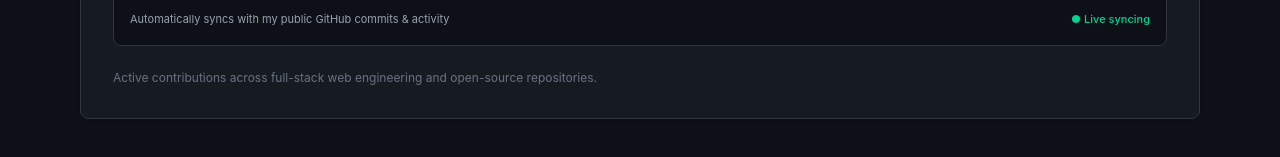
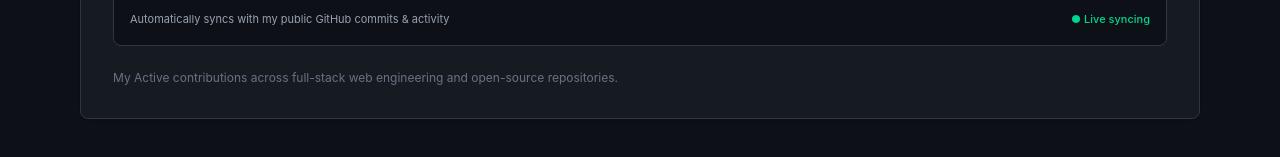
Before and after one commit to degifetise/degife-portfolio, a React (Vite) app: page / in a window 1280 px wide. Shown: the part 2003-2160 px from the top of the page. Built offline with nearby package versions, Linux system fonts and the light colour scheme.

Commit message:
fix/fixed typo issue in about me page

```diff
--- a/src/components/About.jsx
+++ b/src/components/About.jsx
@@ -75,7 +75,7 @@ export default function About() {
             </div>
           </div>
           <p className="text-xs text-gray-500">
-            Active contributions across full-stack web engineering and
+            My Active contributions across full-stack web engineering and
             open-source repositories.
           </p>
         </div>
```
